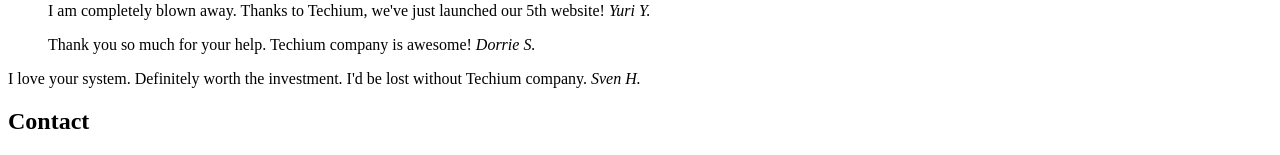
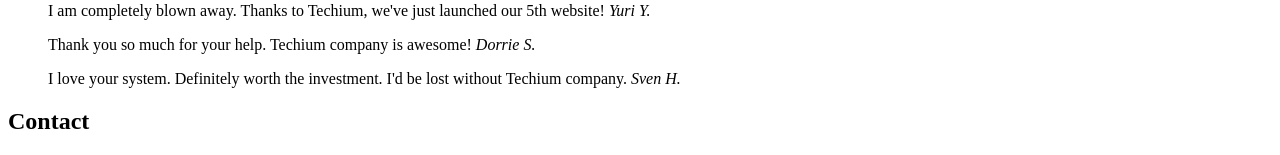
Before and after one commit to Yesidh/holbertonschool-web_front_end, a plain HTML site: page 0x00-html_advanced/29-index.html in a window 1280 px wide. Shown: the part 1774-1929 px from the top of the page. Drawn offline with Linux system fonts and the light colour scheme.

Commit message:
Fix: Styling blockquote in testimonials section.

```diff
--- a/0x00-html_advanced/29-index.html
+++ b/0x00-html_advanced/29-index.html
@@ -169,23 +169,20 @@
 
                     <div>
                         <article>
-                            <blockquote>
-                                I am completely blown away. Thanks to Techium, we've just launched our 5th website!
-                                    <cite>Yuri Y.</cite>
+                            <blockquote>I am completely blown away. Thanks to Techium, we've just launched our 5th website!
+                                <cite>Yuri Y.</cite>
                             </blockquote>
                         </article>
 
                         <article>
-                            <blockquote>
-                                Thank you so much for your help. Techium company is awesome!
-                                    <cite>Dorrie S.</cite>
+                            <blockquote>Thank you so much for your help. Techium company is awesome!
+                                <cite>Dorrie S.</cite>
                             </blockquote>
                         </article>
 
                         <article>
-                            <blockquote">
-                                I love your system. Definitely worth the investment. I'd be lost without Techium company.
-                                    <cite>Sven H.</cite>
+                            <blockquote>I love your system. Definitely worth the investment. I'd be lost without Techium company.
+                                <cite>Sven H.</cite>
                             </blockquote>
                         </article>
 
```
